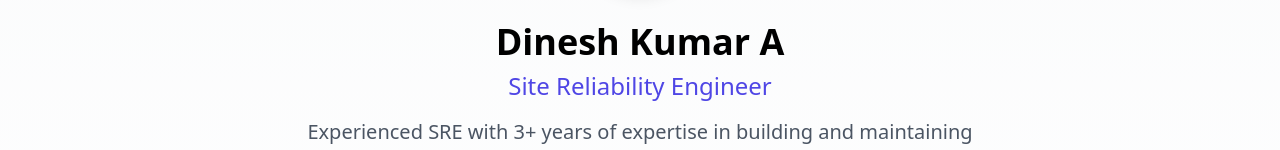
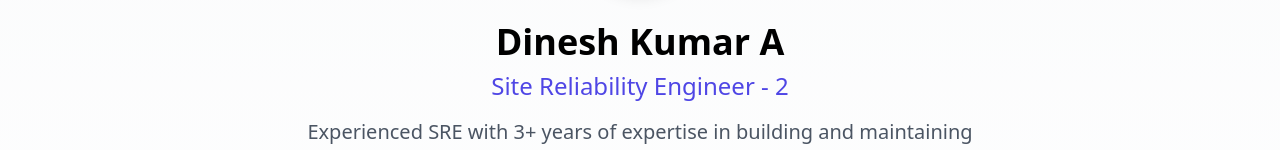
Before and after one commit to Dineshk-A/Portfolio, a React (Vite) app: page / in a window 1280 px wide. Shown: the part 266-416 px from the top of the page. Built offline with nearby package versions, Linux system fonts and the light colour scheme.

Commit message:
Update Hero.tsx

```diff
--- a/src/components/Hero.tsx
+++ b/src/components/Hero.tsx
@@ -17,7 +17,7 @@ export function Hero() {
             </div>
           </div>
           <h1 className="text-4xl font-bold mb-2">Dinesh Kumar A</h1>
-          <h2 className="text-2xl text-indigo-600 mb-4">Site Reliability Engineer</h2>
+          <h2 className="text-2xl text-indigo-600 mb-4">Site Reliability Engineer - 2</h2>
           <p className="text-xl text-gray-600 mb-8 max-w-2xl">
             Experienced SRE with 3+ years of expertise in building and maintaining scalable, reliable,
             and efficient infrastructure. Passionate about automation, monitoring, and incident response.
```
